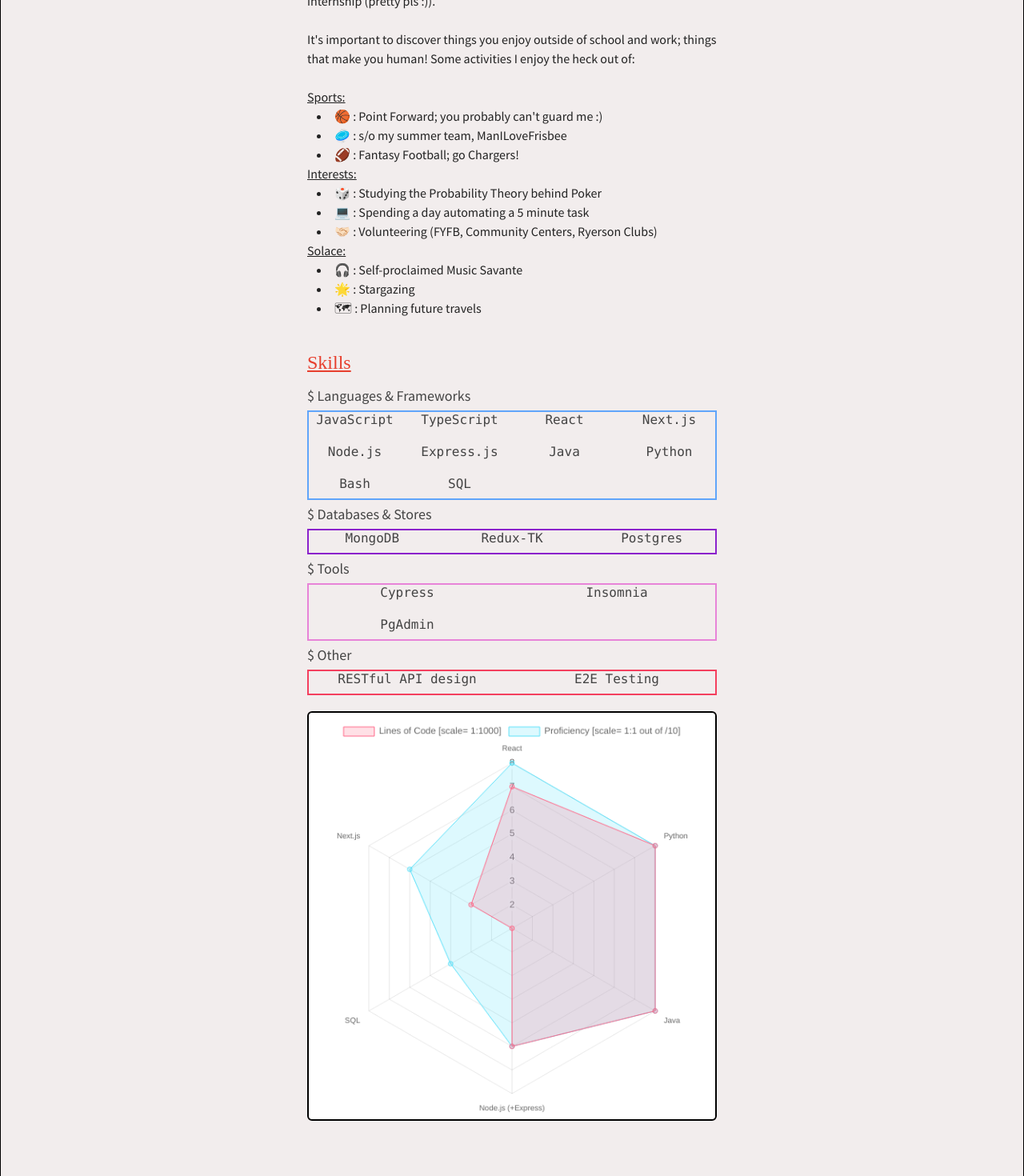
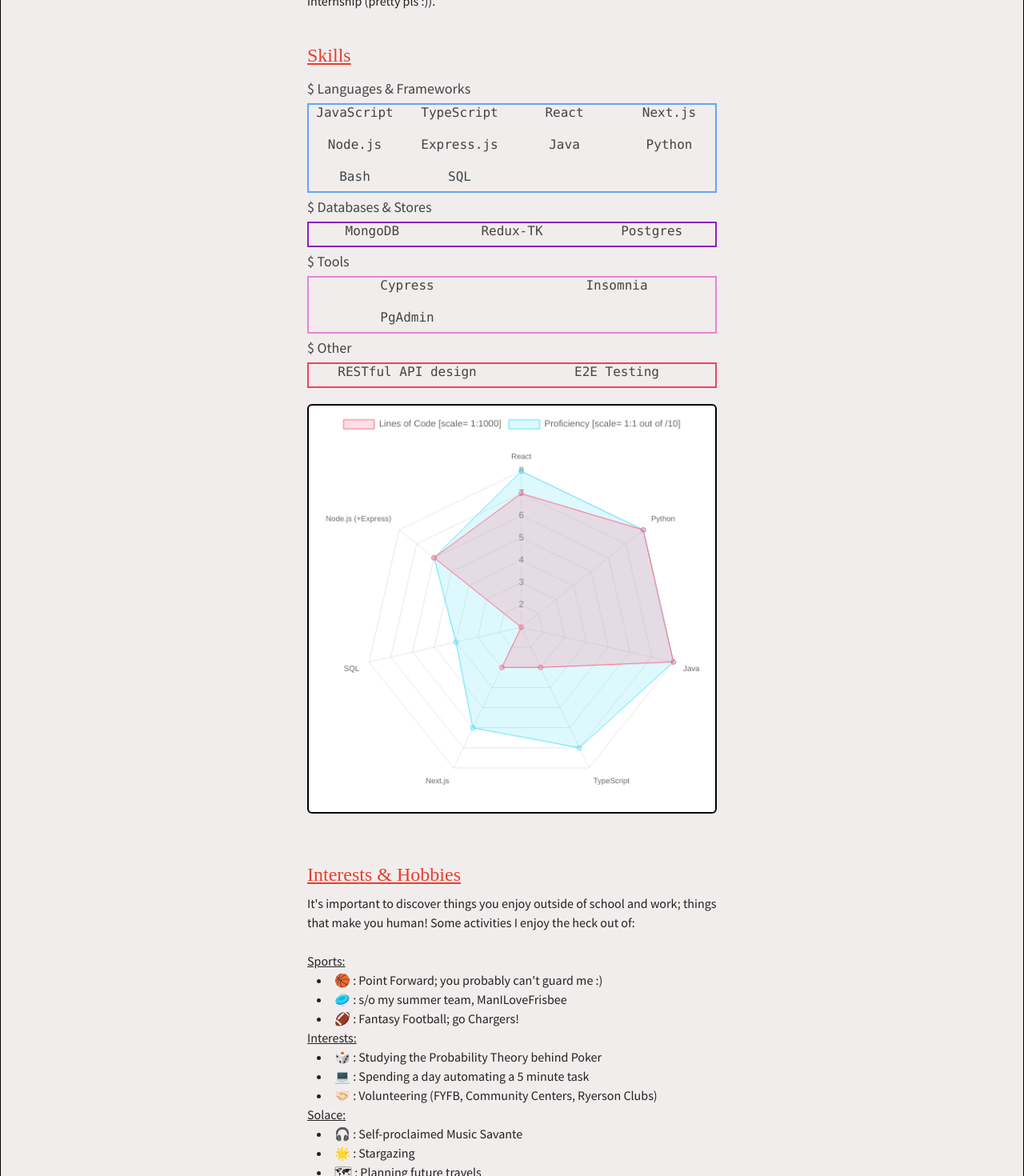
Before and after one commit to devarshi-ap/devfolio, a Next.js app: page /about in a window 1280 px wide. Shown: the part 560-2030 px from the top of the page at 80% size. Built offline with nearby package versions, Linux system fonts and the light colour scheme; a web font is replaced by a local one.

Commit message:
remove: sql for now

```diff
--- a/pages/about.tsx
+++ b/pages/about.tsx
@@ -20,18 +20,18 @@ ChartJS.register(
 );
 
 export const data = {
-    labels: ['React', 'Python', 'Java', 'Node.js (+Express)', 'SQL', 'Next.js'],
+    labels: ['React', 'Python', 'Java', 'TypeScript', 'Next.js', 'SQL', 'Node.js (+Express)'],
     datasets: [
       {
         label: 'Lines of Code [scale= 1:1000]',
-        data: [7, 8, 8, 6, 1, 3],
+        data: [7, 8, 8, 3, 3, 1, 6],
         backgroundColor: 'rgba(255, 99, 132, 0.2)',
         borderColor: 'rgba(255, 99, 132, 1)',
         borderWidth: 1,
       },
       {
         label: 'Proficiency [scale= 1:1 out of /10]',
-        data: [8, 8, 8, 6, 4, 6],
+        data: [8, 8, 8, 7, 6, 4, 6],
         backgroundColor: 'rgba(85, 223, 248, 0.2)',
         borderColor: 'rgba(85, 223, 248, 1)',
         borderWidth: 1,
@@ -76,7 +76,34 @@ export default function AboutPage() {
                             I'm always learning new skills and expanding my knowledge by taking up projects that involve <span className="text-orange dark:text-twitter">bleeding-edge technology</span>.
                             Actively in pursuit of a 2023 internship (pretty pls :)).
                         </p>
+                    </div>
 
+                    <h1 className="text-4xl mobile:text-2xl mt-10 my-2 font-SerifPro text-orange dark:text-twitter underline underline-offset-6">Skills</h1>
+
+                    <h3 className="text-xl mobile:text-lg my-1 font-SansPro text-gray dark:text-d_coolwhite">$ Languages & Frameworks</h3>
+                    <div className="grid grid-cols-4 gap-4 [&>*]:animate-bounce-slow text-center text-gray dark:text-d_coolwhite border-2 border-[#60a5fa] pt-1">
+                        {languages}
+                    </div>
+
+                    <h3 className="text-xl mobile:text-lg my-1 font-SansPro text-gray dark:text-d_coolwhite">$ Databases & Stores</h3>
+                    <div className="grid grid-cols-3 gap-4 [&>*]:animate-bounce-slow text-center text-gray dark:text-d_coolwhite border-2 border-[#8b22cc] pt-1">
+                        {databases}
+                    </div>
+
+                    <h3 className="text-xl mobile:text-lg my-1 font-SansPro text-gray dark:text-d_coolwhite">$ Tools</h3>
+                    <div className="grid grid-cols-2 gap-4 [&>*]:animate-bounce-slow text-center text-gray dark:text-d_coolwhite border-2 border-[#e883d8] pt-1">
+                        {tools}
+                    </div>
+
+                    <h3 className="text-xl mobile:text-lg my-1 font-SansPro text-gray dark:text-d_coolwhite">$ Other</h3>
+                    <div className="grid grid-cols-2 gap-4 [&>*]:animate-bounce-slow text-center text-gray dark:text-d_coolwhite border-2 border-[#f43f5e] pt-1">
+                        {otherStuff}
+                    </div>
+
+                    <Radar data={data} className="border-2 p-2 my-5 bg-white rounded-md" />
+
+                    <h1 className="text-4xl mobile:text-2xl mt-10 my-2 font-SerifPro text-orange dark:text-twitter underline underline-offset-6">Interests & Hobbies</h1>
+                    <div className='text-dark_gray dark:text-c_taupe text-md font-SansPro space-y-6'>
                         <p>
                             It's important to discover things you enjoy outside of school and work; things that make you human!
                             Some activities I enjoy the heck out of:
@@ -104,30 +131,6 @@ export default function AboutPage() {
                             </ul>
                         </ul>
                     </div>
-
-                    <h1 className="text-4xl mobile:text-2xl mt-10 my-2 font-SerifPro text-orange dark:text-twitter underline underline-offset-6">Skills</h1>
-
-                    <h3 className="text-xl mobile:text-lg my-1 font-SansPro text-gray dark:text-d_coolwhite">$ Languages & Frameworks</h3>
-                    <div className="grid grid-cols-4 gap-4 [&>*]:animate-bounce-slow text-center text-gray dark:text-d_coolwhite border-2 border-[#60a5fa] pt-1">
-                        {languages}
-                    </div>
-
-                    <h3 className="text-xl mobile:text-lg my-1 font-SansPro text-gray dark:text-d_coolwhite">$ Databases & Stores</h3>
-                    <div className="grid grid-cols-3 gap-4 [&>*]:animate-bounce-slow text-center text-gray dark:text-d_coolwhite border-2 border-[#8b22cc] pt-1">
-                        {databases}
-                    </div>
-
-                    <h3 className="text-xl mobile:text-lg my-1 font-SansPro text-gray dark:text-d_coolwhite">$ Tools</h3>
-                    <div className="grid grid-cols-2 gap-4 [&>*]:animate-bounce-slow text-center text-gray dark:text-d_coolwhite border-2 border-[#e883d8] pt-1">
-                        {tools}
-                    </div>
-
-                    <h3 className="text-xl mobile:text-lg my-1 font-SansPro text-gray dark:text-d_coolwhite">$ Other</h3>
-                    <div className="grid grid-cols-2 gap-4 [&>*]:animate-bounce-slow text-center text-gray dark:text-d_coolwhite border-2 border-[#f43f5e] pt-1">
-                        {otherStuff}
-                    </div>
-
-                    <Radar data={data} className="border-2 p-2 my-5 bg-white rounded-md" />
                 </div>
             </div>
         </Layout>
```
